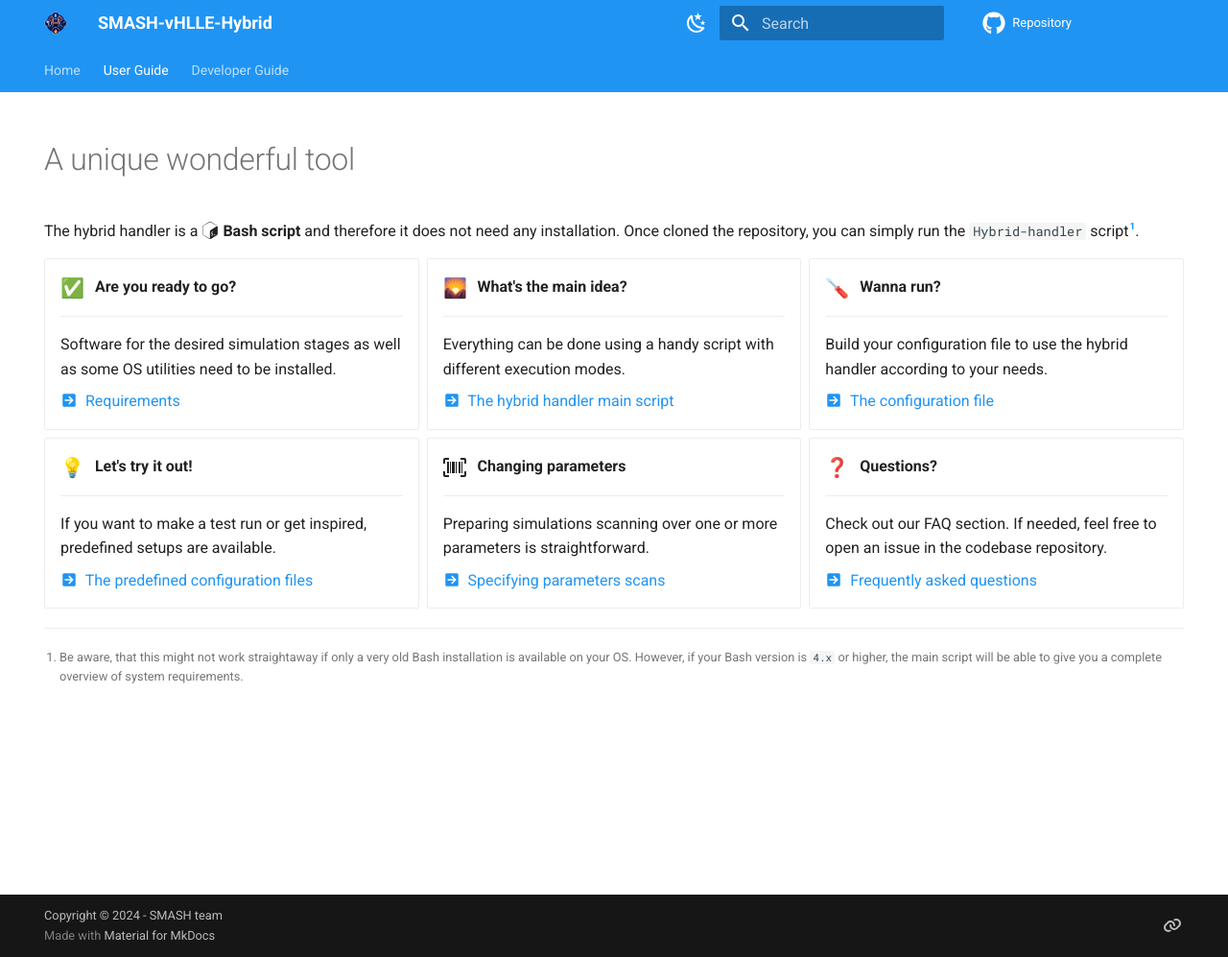
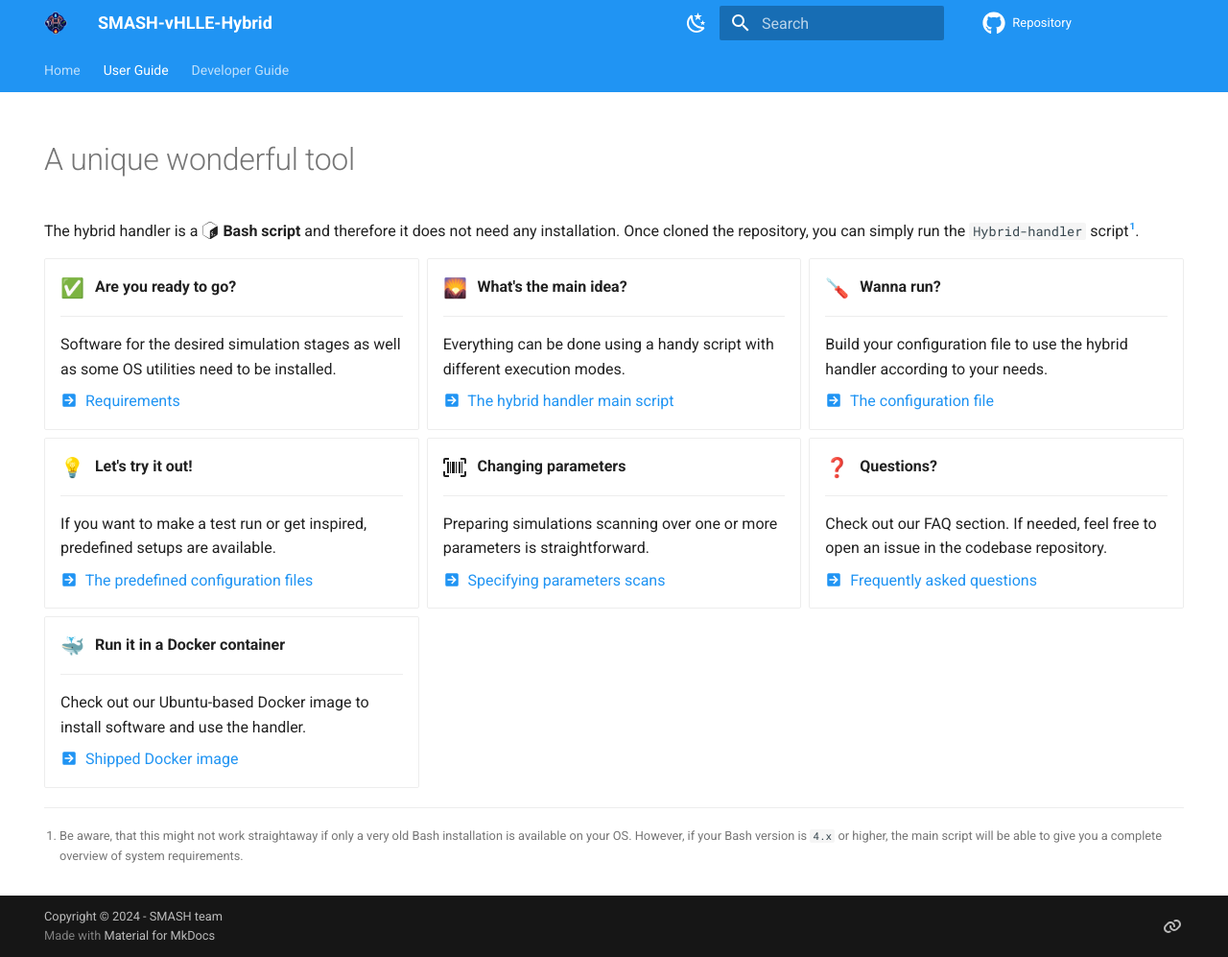
Before and after one commit to smash-transport/smash-vhlle-hybrid, an MkDocs documentation site: the page built from docs/user/index.md, in a window 1280 px wide and 997 px high. Shown: the whole window at 96% size. Built offline with MkDocs 1.6.1 and Material for MkDocs 9.7.7, drawn with Linux system fonts in a browser that asks for light colours; emoji names are drawn with the system emoji font; comment, search, counter and statistics services are not loaded; the version menu is left out.

Commit message:
Mention publicly available Docker image in user guide

```diff
--- a/docs/user/index.md
+++ b/docs/user/index.md
@@ -62,4 +62,12 @@
 
     [:material-arrow-right-box:&nbsp; Frequently asked questions](FAQ/index.md)
 
+-   :whale:{ .lg .middle } &nbsp; __Run it in a Docker container__
+
+    ---
+
+    Check out our Ubuntu-based Docker image to install software and use the handler.
+
+    [:material-arrow-right-box:&nbsp; Shipped Docker image](docker_image.md)
+
 </div>
--- a/mkdocs.yml
+++ b/mkdocs.yml
@@ -24,6 +24,7 @@
     - user/index.md
     - Getting started:
        - Prerequisites: user/prerequisites.md
+       - A Docker image: user/docker_image.md
        - Execution modes: user/execution_modes.md
        - Handler configuration file: user/configuration_file.md
        - Predefined configuration files: user/predefined_configs.md
```
Also changed, not shown: docs/user/docker_image.md (added, +26 -0 lines).
